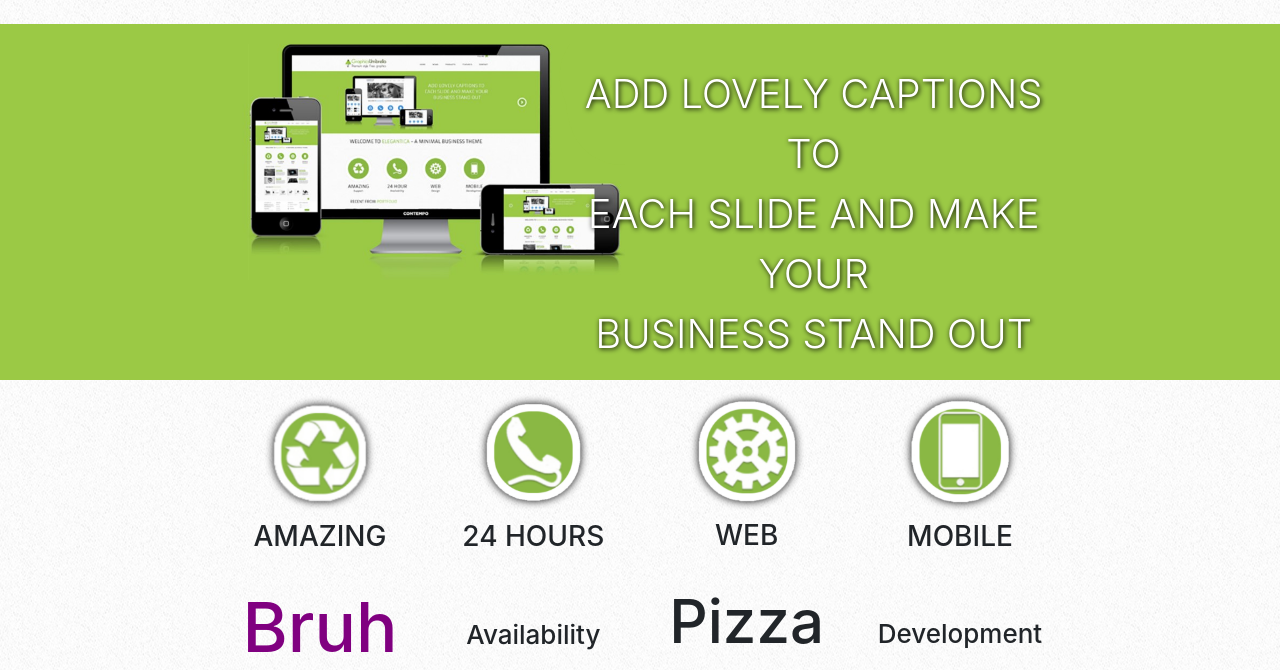
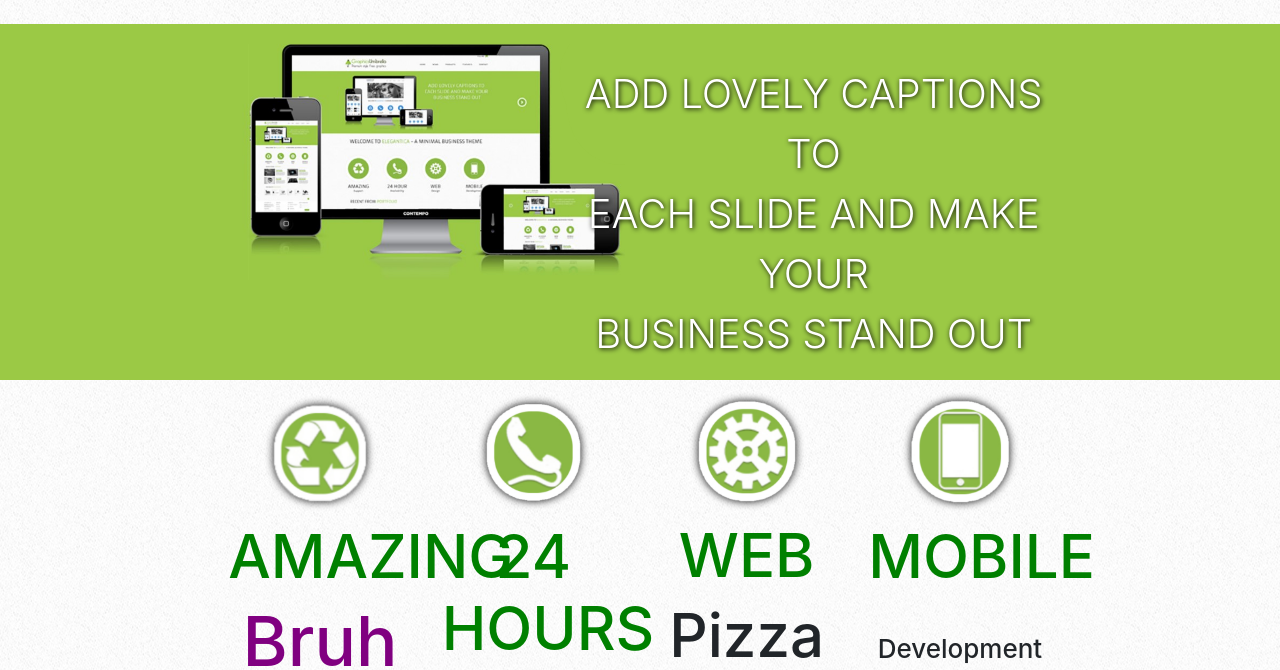
Before and after one commit to CalebStraily/WebsiteTemplateRefresher, a plain HTML site: page index.html in a window 1280 px wide. Both pictures are taken after a click on the picture 319 px from the left and 581 px from the top of the page. Shown: the part 130-800 px from the top of the page. Drawn offline with nearby package versions, Linux system fonts and the light colour scheme.

Commit message:
On Click Styling Event
Added an on click event to change the text color and font size of the h3 tags within the .services class.

```diff
--- a/app.js
+++ b/app.js
@@ -55,3 +55,20 @@ function onImagePress()
 
     console.log(`Service subtext changed to: ${serviceColumns[0].innerHTML}`);
 }
+
+let servicesText = document.querySelectorAll(".services h3");
+
+console.log(servicesText)
+
+function stylingText()
+{
+    for (let i = 0; i < servicesText.length; i++)
+    {
+        const element = servicesText[i];
+
+        element.style.color = "green";
+        element.style.fontSize = "60px";
+    }
+}
+
+serviceImageOne.addEventListener("click", stylingText);
--- a/index.html
+++ b/index.html
@@ -76,29 +76,29 @@
                 <div class="row">
                     <div class="col-12 col-xl-3 text-center serviceIcons amazingIcon">
                         <p>
-                            <img class="img-fluid" src="./stylesheets/media/index/recycleIcon.png" alt=""> <br />
-                            <h3 id="serviceAmazing">AMAZING</h3> <br />
+                            <img class="img-fluid" src="./stylesheets/media/index/recycleIcon.png" alt="">
+                            <h3 id="serviceAmazing">AMAZING</h3>
                             <h4><span class="services-subtext">Support</span></h4>
                         </p>
                     </div>
                     <div class="col-12 col-xl-3 text-center serviceIcons">
                         <p>
-                            <img class="img-fluid" src="./stylesheets/media/index/phoneIcon.png" alt=""> <br />
-                            <h3>24 HOURS</h3> <br />
+                            <img class="img-fluid" src="./stylesheets/media/index/phoneIcon.png" alt="">
+                            <h3>24 HOURS</h3>
                             <h4><span class="services-subtext">Availability</span></h4>
                         </p>
                     </div>
                     <div class="col-12 col-xl-3 text-center serviceIcons">
                         <p>
-                            <img class="img-fluid" src="./stylesheets/media/index/gearIcon.png" alt=""> <br />
-                            <h3>WEB</h3><br />
+                            <img class="img-fluid" src="./stylesheets/media/index/gearIcon.png" alt="">
+                            <h3>WEB</h3>
                             <h4><span class="services-subtext">Design</span></h4>
                         </p>
                     </div>
                     <div class="col-12 col-xl-3 text-center serviceIcons">
                         <p>
-                            <img class="img-fluid" src="./stylesheets/media/index/smartphoneIcon.png" alt=""> <br />
-                            <h3>MOBILE</h3> <br />
+                            <img class="img-fluid" src="./stylesheets/media/index/smartphoneIcon.png" alt="">
+                            <h3>MOBILE</h3>
                             <h4><span class="services-subtext">Development</span></h4>
                         </p>
                     </div>
```
